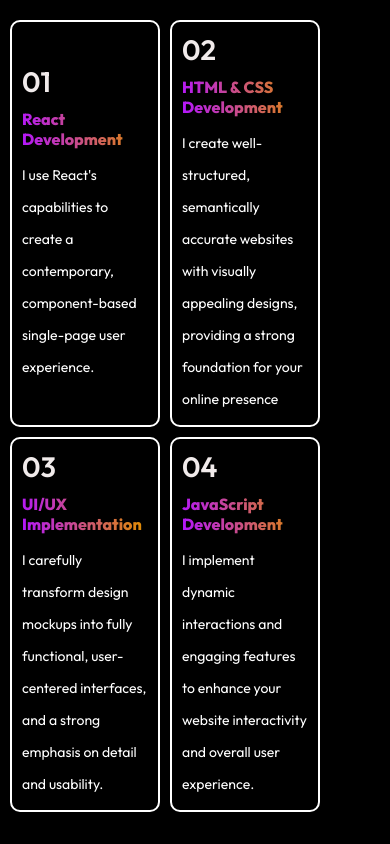
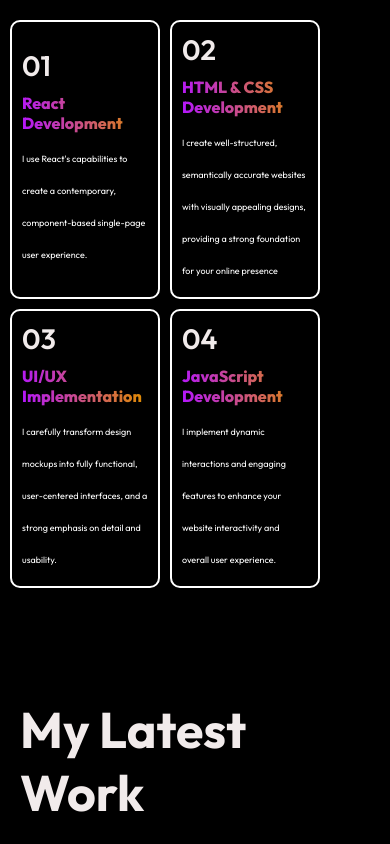
Before and after one commit to KennethAuguis/clark-portfolio, a React (Vite) app: page / in a window 390 px wide. Shown: the part 2320-3164 px from the top of the page. Built offline with nearby package versions, Linux system fonts and the light colour scheme.

Commit message:
Update portfolio

```diff
--- a/src/Components/Navbar/Navbar.css
+++ b/src/Components/Navbar/Navbar.css
@@ -40,9 +40,16 @@
 .nav-connect:hover {
     transform: scale(1.05);
 }
+.nav-link-text {
+    white-space: nowrap;
+    overflow: hidden;
+    text-overflow: ellipsis;
+    max-width: 120px;
+  }
+
 
 /* Media Query for Small Screens */
-@media (max-width: 414px) {
+@media (max-width: 768px) {
     .navbar {
         margin: 20px 20px;
         flex-direction: column;
--- a/src/Components/Services/Services.css
+++ b/src/Components/Services/Services.css
@@ -91,7 +91,7 @@
         font-size: 16px;
     }
     .services-format p{
-        font-size: 14px;
+        font-size: 9px;
         line-height: 32px;
         max-width: 300px;
     }
```
